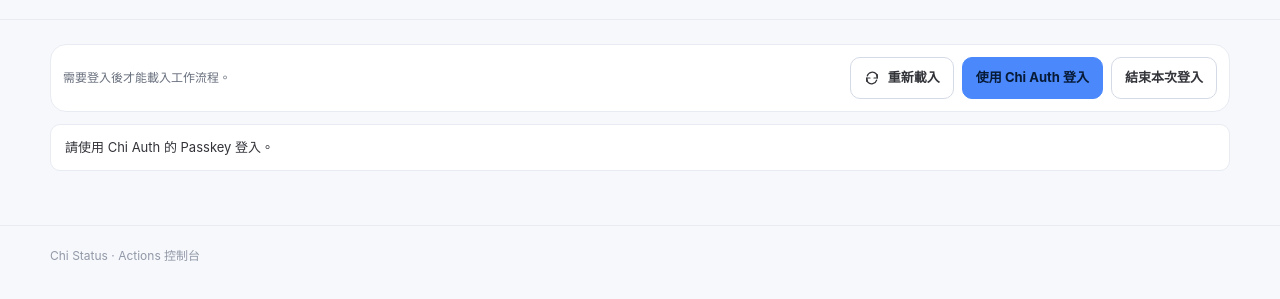
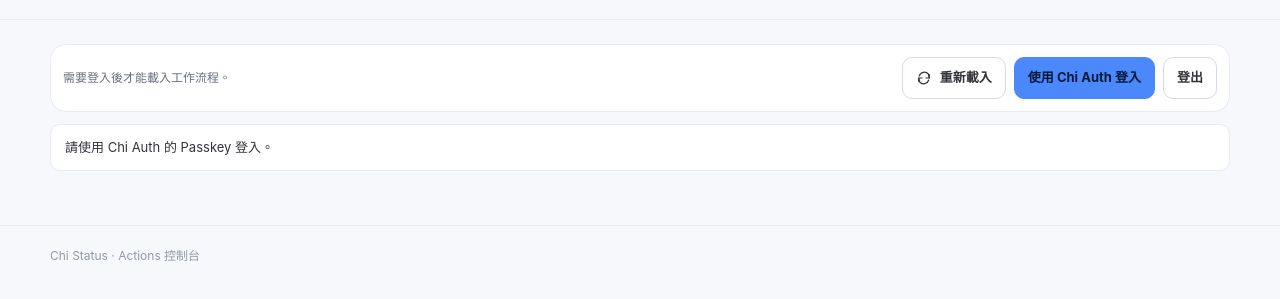
Before and after one commit to 47tsai/status, a plain HTML site: page action/index.html in a window 1280 px wide. Shown: the part 263-562 px from the top of the page. Drawn offline with Linux system fonts and the light colour scheme.

Commit message:
style(status): unify Chi Auth logout wording

```diff
--- a/action/index.html
+++ b/action/index.html
@@ -103,7 +103,7 @@
 <section class="page-heading"><div class="container"><div class="heading-row"><div><p class="eyebrow"><span class="live-dot"></span> ACTIONS CONSOLE</p><h1>Actions 控制台</h1><p class="intro">集中執行維護、更新與自動化任務。僅顯示可實際觸發的工作流程。</p><p class="updated">僅觸發已列入允許清單的工作流程，所有執行皆使用 main 分支。</p></div></div></div></section>
 <main id="main"><div class="container">
 <section class="console-toolbar auth-required" id="act-workflow-heading" aria-labelledby="actions-heading"><div class="section-head"><div><h2 id="actions-heading">工作流程</h2><p>只保留維護、更新與自動化，不列出驗證、部署或無法觸發的項目。</p></div><span class="result-count" id="act-count" role="status">尚未登入</span></div></section>
-<div class="console-actions" aria-label="控制台操作"><span class="console-count">需要登入後才能載入工作流程。</span><div class="actions-toolbar"><button class="button" id="act-reload" type="button"><svg viewBox="0 0 24 24" fill="none" stroke="currentColor" stroke-width="1.8" stroke-linecap="round" stroke-linejoin="round" aria-hidden="true"><path d="M20 7v5h-5"/><path d="M4.9 9A8 8 0 0 1 18.5 6L20 12M4 17v-5h5"/><path d="M19.1 15A8 8 0 0 1 5.5 18L4 12"/></svg>重新載入</button><button class="button primary" id="act-authLogin" type="button">使用 Chi Auth 登入</button><button class="button" id="act-authLogout" type="button" hidden>結束本次登入</button></div></div>
+<div class="console-actions" aria-label="控制台操作"><span class="console-count">需要登入後才能載入工作流程。</span><div class="actions-toolbar"><button class="button" id="act-reload" type="button"><svg viewBox="0 0 24 24" fill="none" stroke="currentColor" stroke-width="1.8" stroke-linecap="round" stroke-linejoin="round" aria-hidden="true"><path d="M20 7v5h-5"/><path d="M4.9 9A8 8 0 0 1 18.5 6L20 12M4 17v-5h5"/><path d="M19.1 15A8 8 0 0 1 5.5 18L4 12"/></svg>重新載入</button><button class="button primary" id="act-authLogin" type="button">使用 Chi Auth 登入</button><button class="button" id="act-authLogout" type="button" hidden>登出</button></div></div>
 <section class="toolbar auth-required" id="act-workflow-filters" aria-label="工作流程搜尋"><input class="field" id="act-search" type="search" placeholder="搜尋專案、工作流程或類型…" aria-label="搜尋專案、工作流程或類型"></section>
 <div id="act-message" role="status" aria-live="polite"></div>
 <section class="auth-required" id="act-workflows" aria-label="工作流程清單" hidden><div class="empty">請先使用 Chi Auth 登入。</div></section>
```
